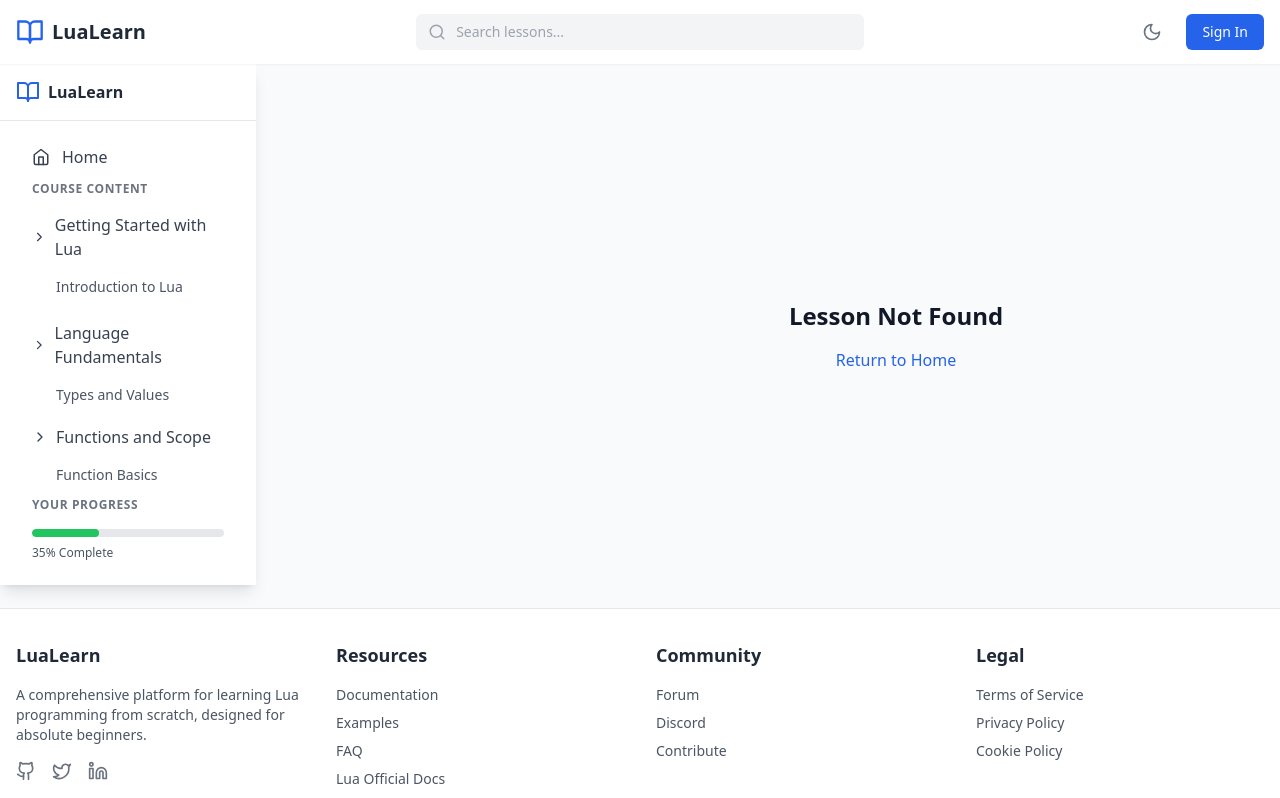
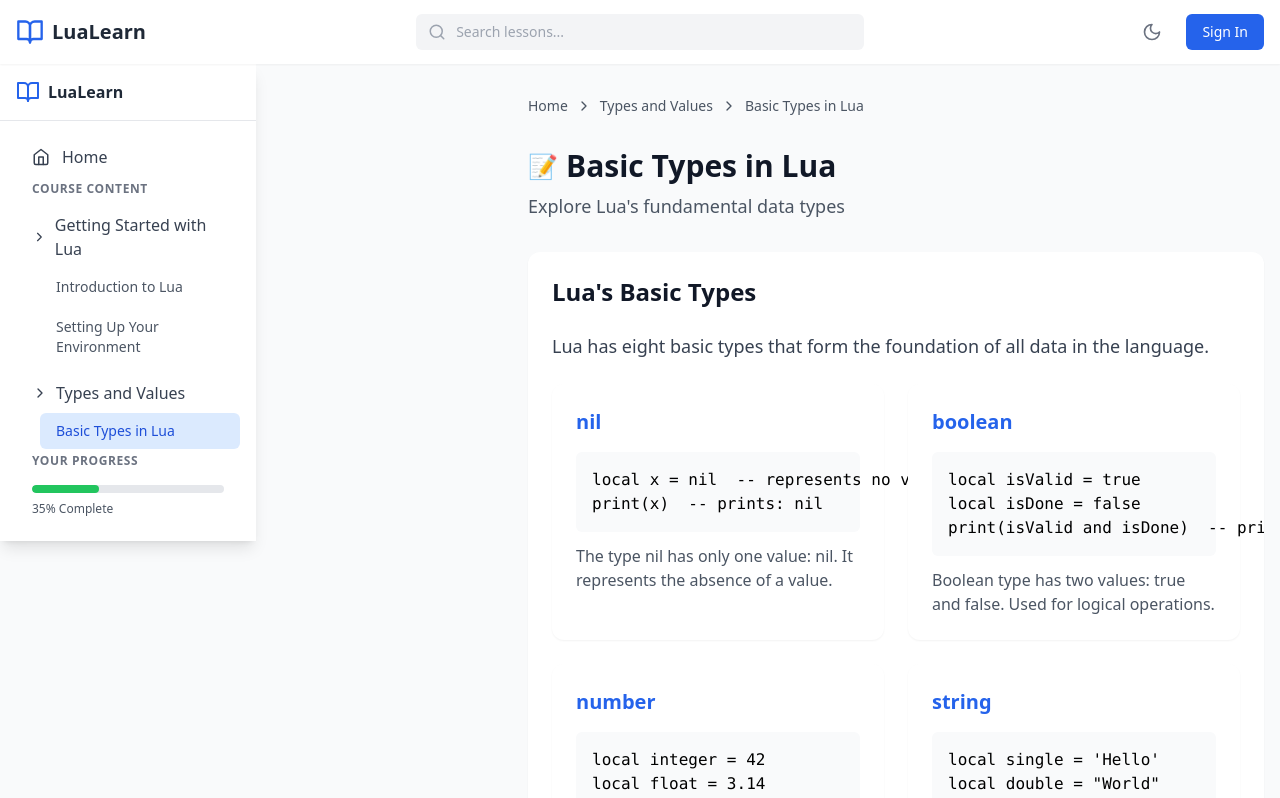
Before and after one commit to JinParkmida/LuaLearn-v1, a React (Vite) app: page /lesson/basic-types in a window 1280 px wide. Shown: the top 798 px of the page. Built offline with nearby package versions, Linux system fonts and the light colour scheme.

Commit message:
Expand course content with comprehensive curriculum

```diff
--- a/src/data/courseData.ts
+++ b/src/data/courseData.ts
@@ -1,4 +1,4 @@
-// Enhanced Lua course data structure with comprehensive curriculum
+// Enhanced Lua course data structure based on Lua Programming 4th Edition
 export const courseData = {
   title: "Lua Programming",
   description: "Master Lua through interactive lessons and real-world projects",
@@ -27,181 +27,329 @@ export const courseData = {
           completed: false,
           content: `
             <div class="space-y-8">
-              <div class="bg-gradient-to-r from-blue-500 to-purple-500 text-white rounded-xl p-8 shadow-lg">
-                <h1 class="text-3xl font-bold mb-4">Welcome to Lua! 👋</h1>
-                <p class="text-xl opacity-90">Discover a powerful, efficient, and elegant programming language!</p>
-              </div>
-
               <section class="space-y-6">
                 <h2 class="text-2xl font-bold text-gray-900 dark:text-white">What is Lua?</h2>
                 <p class="text-lg text-gray-700 dark:text-gray-300">
-                  Lua is a powerful, efficient, lightweight, embeddable scripting language. Created in 1993, it's designed to be simple yet flexible, making it perfect for both beginners and experts.
+                  Lua is a powerful, efficient, lightweight, embeddable scripting language. Created in 1993 at PUC-Rio, it has become one of the leading scripting languages worldwide.
                 </p>
 
-                <div class="grid grid-cols-1 md:grid-cols-2 gap-6">
+                <div class="bg-blue-50 dark:bg-blue-900/30 rounded-xl p-6">
+                  <h3 class="text-xl font-semibold mb-4 text-blue-800 dark:text-blue-300">Key Features</h3>
+                  <ul class="space-y-3 list-disc pl-6 text-blue-900 dark:text-blue-200">
+                    <li>Lightweight and fast: Typically under 500KB with all standard libraries</li>
+                    <li>Simple yet powerful syntax with proper lexical scoping</li>
+                    <li>Extensible through metatables and metamethods</li>
+                    <li>Automatic memory management with incremental garbage collection</li>
+                    <li>First-class functions and proper tail calls</li>
+                  </ul>
+                </div>
+
+                <div class="grid grid-cols-1 md:grid-cols-2 gap-6 mt-8">
                   <div class="bg-white dark:bg-gray-800 rounded-xl p-6 shadow-sm">
-                    <h3 class="text-xl font-semibold mb-4 text-blue-600 dark:text-blue-400">Key Features</h3>
+                    <h3 class="text-xl font-semibold mb-4 text-gray-900 dark:text-white">Real-World Applications</h3>
                     <ul class="space-y-3">
                       <li class="flex items-start">
-                        <span class="text-2xl mr-3">⚡️</span>
-                        <span>Fast execution and small footprint</span>
+                        <span class="text-2xl mr-3">🎮</span>
+                        <div>
+                          <strong class="block text-gray-900 dark:text-white">Game Development</strong>
+                          <span class="text-gray-600 dark:text-gray-400">Used in World of Warcraft, Roblox, and more</span>
+                        </div>
                       </li>
                       <li class="flex items-start">
-                        <span class="text-2xl mr-3">🔧</span>
-                        <span>Simple yet powerful syntax</span>
+                        <span class="text-2xl mr-3">🤖</span>
+                        <div>
+                          <strong class="block text-gray-900 dark:text-white">Embedded Systems</strong>
+                          <span class="text-gray-600 dark:text-gray-400">IoT devices and hardware control</span>
+                        </div>
                       </li>
                       <li class="flex items-start">
-                        <span class="text-2xl mr-3">🔄</span>
-                        <span>Automatic memory management</span>
+                        <span class="text-2xl mr-3">🌐</span>
+                        <div>
+                          <strong class="block text-gray-900 dark:text-white">Web Services</strong>
+                          <span class="text-gray-600 dark:text-gray-400">OpenResty, Redis scripting</span>
+                        </div>
                       </li>
                     </ul>
                   </div>
 
                   <div class="bg-white dark:bg-gray-800 rounded-xl p-6 shadow-sm">
-                    <h3 class="text-xl font-semibold mb-4 text-purple-600 dark:text-purple-400">Applications</h3>
+                    <h3 class="text-xl font-semibold mb-4 text-gray-900 dark:text-white">Why Choose Lua?</h3>
                     <ul class="space-y-3">
                       <li class="flex items-start">
-                        <span class="text-2xl mr-3">🎮</span>
-                        <span>Game Development</span>
+                        <span class="text-2xl mr-3">📚</span>
+                        <div>
+                          <strong class="block text-gray-900 dark:text-white">Easy to Learn</strong>
+                          <span class="text-gray-600 dark:text-gray-400">Clean syntax and minimal concepts</span>
+                        </div>
                       </li>
                       <li class="flex items-start">
-                        <span class="text-2xl mr-3">🤖</span>
-                        <span>Embedded Systems</span>
+                        <span class="text-2xl mr-3">⚡️</span>
+                        <div>
+                          <strong class="block text-gray-900 dark:text-white">High Performance</strong>
+                          <span class="text-gray-600 dark:text-gray-400">One of the fastest interpreted languages</span>
+                        </div>
                       </li>
                       <li class="flex items-start">
-                        <span class="text-2xl mr-3">🌐</span>
-                        <span>Web Applications</span>
+                        <span class="text-2xl mr-3">🔄</span>
+                        <div>
+                          <strong class="block text-gray-900 dark:text-white">Versatile</strong>
+                          <span class="text-gray-600 dark:text-gray-400">Embeddable in any C/C++ application</span>
+                        </div>
                       </li>
                     </ul>
+                  </div>
+                </div>
+
+                <div class="bg-gray-50 dark:bg-gray-800/50 rounded-xl p-6 mt-8">
+                  <h3 class="text-xl font-semibold mb-4 text-gray-900 dark:text-white">Your First Lua Program</h3>
+                  <p class="text-gray-700 dark:text-gray-300 mb-4">
+                    Let's write our first Lua program! We'll use the print() function to display text on the screen.
+                  </p>
+                  <pre class="bg-gray-900 text-gray-100 p-4 rounded-md">
+print("Hello, World!")
+print("Welcome to Lua Programming!")
+
+-- This is a comment
+local message = "Lua is awesome!"
+print(message)</pre>
+                </div>
+              </section>
+            </div>
+          `,
+          challenge: {
+            title: "Your First Lua Program",
+            description: "Write a program that prints a personalized greeting",
+            initialCode: `-- Create a greeting program that:
+-- 1. Creates a variable with your name
+-- 2. Prints "Hello, [your name]!"
+-- 3. Prints a second line with "Welcome to Lua Programming!"
+
+`,
+            solution: `local name = "Lua Learner"
+print("Hello, " .. name .. "!")
+print("Welcome to Lua Programming!")`,
+            hints: [
+              "Use local to declare your variable",
+              "Use .. to concatenate strings in Lua",
+              "Don't forget the quotes around string values"
+            ]
+          }
+        },
+        {
+          id: "environment-setup",
+          title: "Setting Up Your Environment",
+          description: "Configure your development environment for Lua programming",
+          emoji: "⚙️",
+          xp: 25,
+          completed: false,
+          content: `
+            <div class="space-y-8">
+              <section class="space-y-6">
+                <h2 class="text-2xl font-bold text-gray-900 dark:text-white">Development Environment Setup</h2>
+
+                <div class="bg-blue-50 dark:bg-blue-900/30 rounded-xl p-6">
+                  <h3 class="text-xl font-semibold mb-4 text-blue-800 dark:text-blue-300">What You'll Need</h3>
+                  <ul class="space-y-3 list-disc pl-6 text-blue-900 dark:text-blue-200">
+                    <li>Lua interpreter (version 5.4 recommended)</li>
+                    <li>A text editor or IDE</li>
+                    <li>Terminal or command prompt</li>
+                  </ul>
+                </div>
+
+                <div class="grid grid-cols-1 md:grid-cols-3 gap-6">
+                  <div class="bg-white dark:bg-gray-800 rounded-xl p-6 shadow-sm">
+                    <h3 class="text-xl font-semibold mb-4 text-gray-900 dark:text-white">Windows</h3>
+                    <ol class="space-y-2 list-decimal pl-4">
+                      <li>Download LuaForWindows</li>
+                      <li>Run the installer</li>
+                      <li>Add Lua to PATH</li>
+                    </ol>
+                  </div>
+
+                  <div class="bg-white dark:bg-gray-800 rounded-xl p-6 shadow-sm">
+                    <h3 class="text-xl font-semibold mb-4 text-gray-900 dark:text-white">macOS</h3>
+                    <ol class="space-y-2 list-decimal pl-4">
+                      <li>Install Homebrew</li>
+                      <li>Run: brew install lua</li>
+                      <li>Verify: lua -v</li>
+                    </ol>
+                  </div>
+
+                  <div class="bg-white dark:bg-gray-800 rounded-xl p-6 shadow-sm">
+                    <h3 class="text-xl font-semibold mb-4 text-gray-900 dark:text-white">Linux</h3>
+                    <ol class="space-y-2 list-decimal pl-4">
+                      <li>apt-get install lua5.4</li>
+                      <li>Or: yum install lua</li>
+                      <li>Verify: lua -v</li>
+                    </ol>
+                  </div>
+                </div>
+
+                <div class="bg-gray-50 dark:bg-gray-800/50 rounded-xl p-6">
+                  <h3 class="text-xl font-semibold mb-4 text-gray-900 dark:text-white">Recommended Editors</h3>
+                  <div class="grid grid-cols-1 md:grid-cols-2 gap-4">
+                    <div>
+                      <h4 class="font-semibold text-gray-900 dark:text-white">Visual Studio Code</h4>
+                      <ul class="list-disc pl-5 text-gray-700 dark:text-gray-300">
+                        <li>Install Lua extension</li>
+                        <li>Great debugging support</li>
+                        <li>Integrated terminal</li>
+                      </ul>
+                    </div>
+                    <div>
+                      <h4 class="font-semibold text-gray-900 dark:text-white">ZeroBrane Studio</h4>
+                      <ul class="list-disc pl-5 text-gray-700 dark:text-gray-300">
+                        <li>Lua-specific IDE</li>
+                        <li>Built-in debugger</li>
+                        <li>Code completion</li>
+                      </ul>
+                    </div>
                   </div>
                 </div>
               </section>
             </div>
           `,
           challenge: {
-            title: "Your First Lua Program",
-            description: "Write a simple program to display text",
-            initialCode: "-- Write your first Lua program\n-- Use print() to display a message\n\n",
-            solution: 'print("Hello from Lua!")',
+            title: "Verify Your Setup",
+            description: "Create and run a simple Lua script to verify your installation",
+            initialCode: `-- Write code to:
+-- 1. Print the Lua version
+-- 2. Perform a simple calculation
+-- 3. Print the result
+
+`,
+            solution: `print(_VERSION)
+local result = 10 + 20
+print("Result:", result)`,
             hints: [
-              "The print() function outputs text to the screen",
-              "Text strings must be enclosed in quotes",
-              'Try: print("Your message here")'
+              "_VERSION contains the Lua version string",
+              "Try a simple arithmetic operation",
+              "Use print() to show the results"
             ]
           }
         }
       ]
     },
     {
-      id: "language-fundamentals",
-      title: "Language Fundamentals",
-      description: "Master the core concepts of Lua programming",
-      emoji: "📚",
-      estimatedHours: 4,
-      xp: 150,
+      id: "types-and-values",
+      title: "Types and Values",
+      description: "Learn about Lua's basic types and values",
+      emoji: "🔤",
+      estimatedHours: 3,
+      xp: 125,
       progress: 0,
       learningObjectives: [
         "Understand Lua's eight basic types",
-        "Work with variables and scope",
-        "Master operators and expressions",
-        "Learn about control structures"
+        "Learn about type coercion",
+        "Work with numbers and strings",
+        "Understand nil and boolean values"
       ],
       lessons: [
         {
-          id: "types-and-values",
-          title: "Types and Values",
-          description: "Learn about Lua's basic types and how to work with them",
-          emoji: "🔤",
-          xp: 35,
+          id: "basic-types",
+          title: "Basic Types in Lua",
+          description: "Explore Lua's fundamental data types",
+          emoji: "📝",
+          xp: 30,
           completed: false,
           content: `
             <div class="space-y-8">
               <section class="space-y-6">
-                <h2 class="text-2xl font-bold text-gray-900 dark:text-white">Basic Types in Lua</h2>
+                <h2 class="text-2xl font-bold text-gray-900 dark:text-white">Lua's Basic Types</h2>
+
+                <p class="text-lg text-gray-700 dark:text-gray-300">
+                  Lua has eight basic types that form the foundation of all data in the language.
+                </p>
+
                 <div class="grid grid-cols-1 md:grid-cols-2 gap-6">
                   <div class="bg-white dark:bg-gray-800 rounded-xl p-6 shadow-sm">
                     <h3 class="text-xl font-semibold mb-4 text-blue-600 dark:text-blue-400">nil</h3>
                     <pre class="bg-gray-50 dark:bg-gray-900 p-4 rounded-md">
-local x = nil  -- represents absence of value</pre>
+local x = nil  -- represents no value
+print(x)  -- prints: nil</pre>
+                    <p class="mt-3 text-gray-600 dark:text-gray-400">
+                      The type nil has only one value: nil. It represents the absence of a value.
+                    </p>
                   </div>
+
                   <div class="bg-white dark:bg-gray-800 rounded-xl p-6 shadow-sm">
                     <h3 class="text-xl font-semibold mb-4 text-blue-600 dark:text-blue-400">boolean</h3>
                     <pre class="bg-gray-50 dark:bg-gray-900 p-4 rounded-md">
 local isValid = true
-local isDone = false</pre>
+local isDone = false
+print(isValid and isDone)  -- prints: false</pre>
+                    <p class="mt-3 text-gray-600 dark:text-gray-400">
+                      Boolean type has two values: true and false. Used for logical operations.
+                    </p>
                   </div>
+
+                  <div class="bg-white dark:bg-gray-800 rounded-xl p-6 shadow-sm">
+                    <h3 class="text-xl font-semibold mb-4 text-blue-600 dark:text-blue-400">number</h3>
+                    <pre class="bg-gray-50 dark:bg-gray-900 p-4 rounded-md">
+local integer = 42
+local float = 3.14
+local scientific = 2.3e5
+print(integer + float)  -- prints: 45.14</pre>
+                    <p class="mt-3 text-gray-600 dark:text-gray-400">
+                      Represents both integer and floating-point numbers.
+                    </p>
+                  </div>
+
+                  <div class="bg-white dark:bg-gray-800 rounded-xl p-6 shadow-sm">
+                    <h3 class="text-xl font-semibold mb-4 text-blue-600 dark:text-blue-400">string</h3>
+                    <pre class="bg-gray-50 dark:bg-gray-900 p-4 rounded-md">
+local single = 'Hello'
+local double = "World"
+local multi = [[
+  Multiple
+  lines
+]]
+print(single .. ' ' .. double)  -- prints: Hello World</pre>
+                    <p class="mt-3 text-gray-600 dark:text-gray-400">
+                      Immutable sequences of characters. Can use single quotes, double quotes, or long brackets.
+                    </p>
+                  </div>
+                </div>
+
+                <div class="bg-blue-50 dark:bg-blue-900/30 rounded-xl p-6 mt-8">
+                  <h3 class="text-xl font-semibold mb-4 text-blue-800 dark:text-blue-300">Type Checking</h3>
+                  <pre class="bg-gray-900 text-gray-100 p-4 rounded-md">
+local value = "test"
+print(type(value))  -- prints: string
+
+local num = 42
+print(type(num))   -- prints: number
+
+local bool = false
+print(type(bool))  -- prints: boolean</pre>
+                  <p class="mt-4 text-blue-900 dark:text-blue-200">
+                    Use the type() function to check the type of any value in Lua.
+                  </p>
                 </div>
               </section>
             </div>
           `,
           challenge: {
             title: "Type Explorer",
-            description: "Practice working with different data types",
-            initialCode: "-- Create variables of different types\n-- and print their types\n\n",
+            description: "Create variables of different types and explore their properties",
+            initialCode: `-- Create variables of different types and print their types
+-- 1. Create a number
+-- 2. Create a string
+-- 3. Create a boolean
+-- 4. Print the type of each variable
+
+`,
             solution: `local num = 42
-local text = "Hello"
-local flag = true
-print(type(num), type(text), type(flag))`,
+local str = "Hello, Lua!"
+local bool = true
+
+print("num is a", type(num))
+print("str is a", type(str))
+print("bool is a", type(bool))`,
             hints: [
-              "Use the type() function to check types",
-              "Try different kinds of values",
-              "Remember to use local for variables"
-            ]
-          }
-        }
-      ]
-    },
-    {
-      id: "functions",
-      title: "Functions and Scope",
-      description: "Learn how to create and use functions effectively",
-      emoji: "⚙️",
-      estimatedHours: 3,
-      xp: 125,
-      progress: 0,
-      learningObjectives: [
-        "Understand function declaration and calls",
-        "Work with parameters and return values",
-        "Master local and global scope",
-        "Learn about closures and upvalues"
-      ],
-      lessons: [
-        {
-          id: "function-basics",
-          title: "Function Basics",
-          description: "Learn how to create and use functions",
-          emoji: "🔧",
-          xp: 30,
-          completed: false,
-          content: `
-            <div class="space-y-8">
-              <section class="space-y-6">
-                <h2 class="text-2xl font-bold text-gray-900 dark:text-white">Creating Functions</h2>
-                <div class="bg-white dark:bg-gray-800 rounded-xl p-6 shadow-sm">
-                  <pre class="bg-gray-50 dark:bg-gray-900 p-4 rounded-md">
-function greet(name)
-    return "Hello, " .. name .. "!"
-end
-
-local message = greet("Lua Learner")
-print(message)</pre>
-                </div>
-              </section>
-            </div>
-          `,
-          challenge: {
-            title: "Function Creator",
-            description: "Create a function that calculates the average of two numbers",
-            initialCode: "-- Create a function called average\n-- that takes two parameters\n\n",
-            solution: `function average(a, b)
-    return (a + b) / 2
-end
-
-print(average(10, 20))`,
-            hints: [
-              "Use the function keyword",
-              "Parameters go in parentheses",
-              "Don't forget to return the result"
+              "Use the type() function to check variable types",
+              "Try different kinds of numbers (integers, decimals)",
+              "Strings can use single or double quotes"
             ]
           }
         }
```
